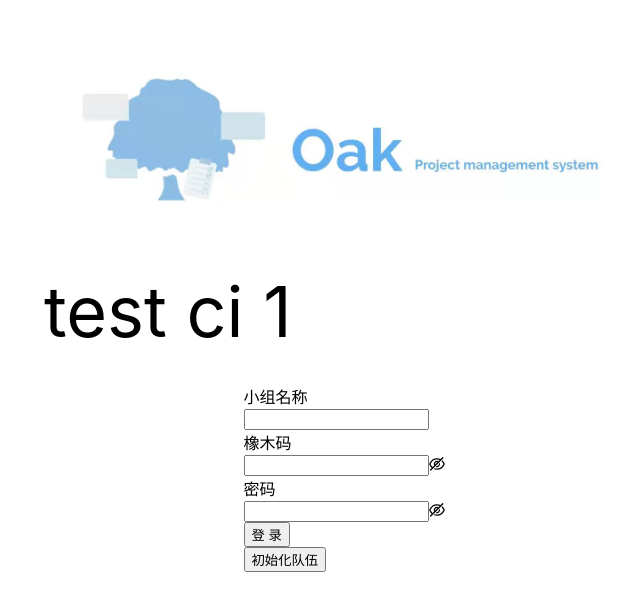
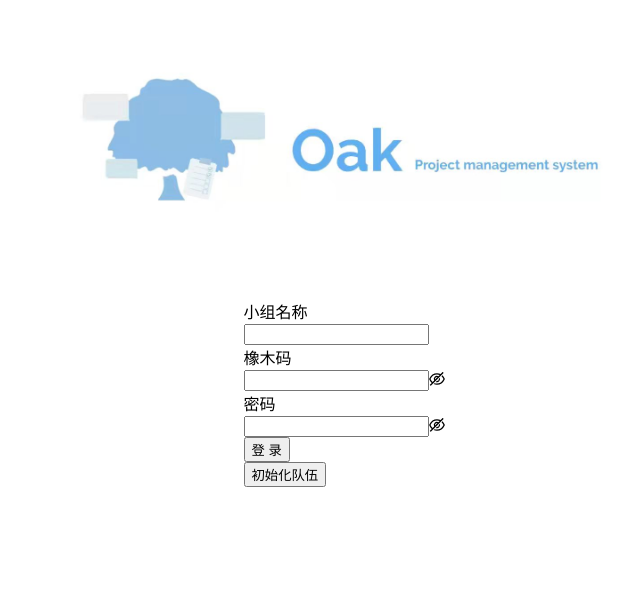
Before and after one commit to xxih/oak-fe, a React (Create React App) app: page /#/Login in a window 1280 px wide. Shown: the top 610 px of the page, without its empty margins (296-936 px from the left). Built offline with nearby package versions, Linux system fonts and the light colour scheme.

Commit message:
fix: 取消测试文字

```diff
--- a/src/views/Login/Login.js
+++ b/src/views/Login/Login.js
@@ -58,7 +58,6 @@ export default function Login() {
     <div className={style.page}>
       <div className={style.logo}>
         <img className={style.logoImg} src={logo} alt="" />
-        <div>test ci 1</div>
       </div>
       <div className={style.container}>
       <Form
```
